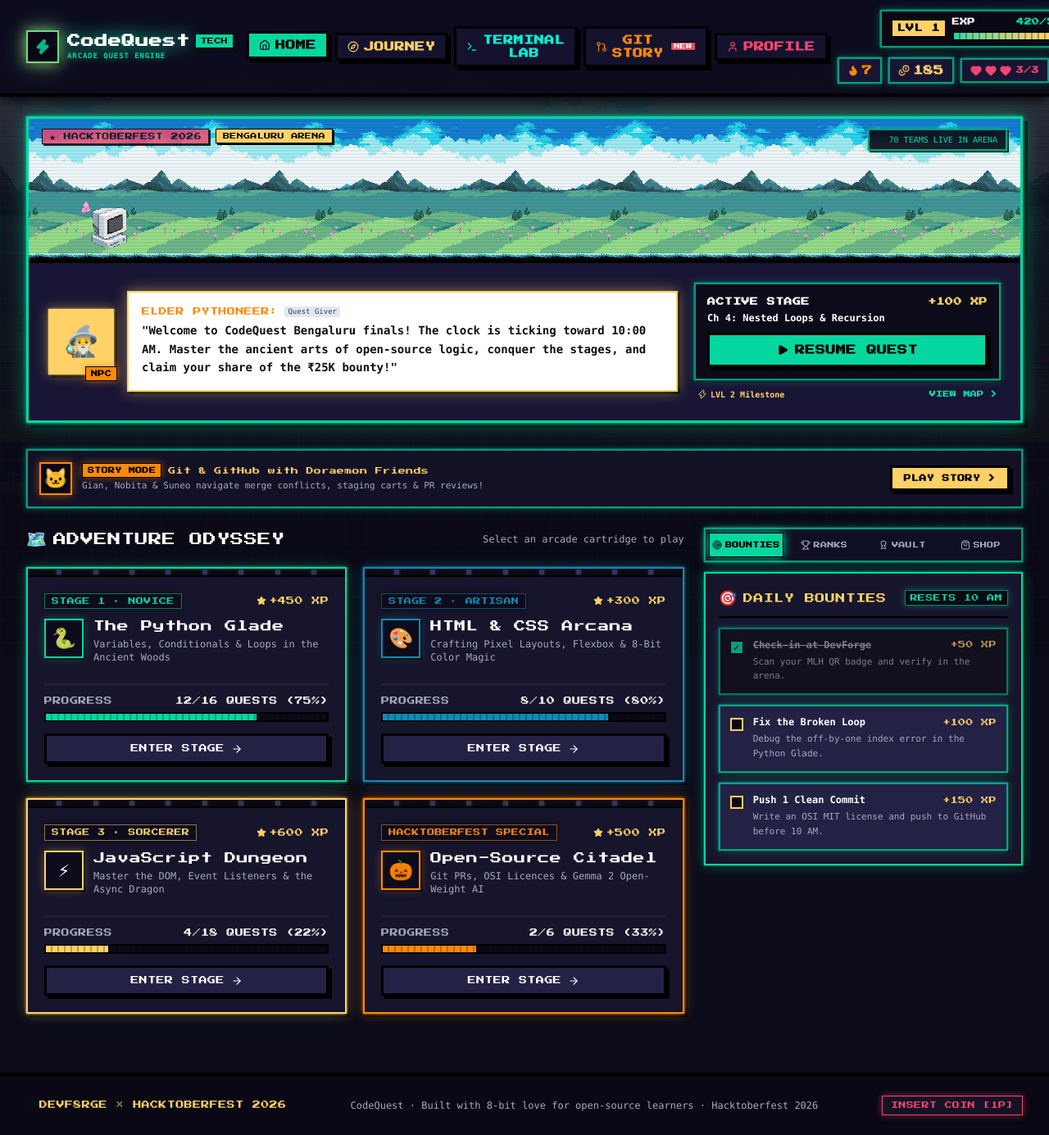
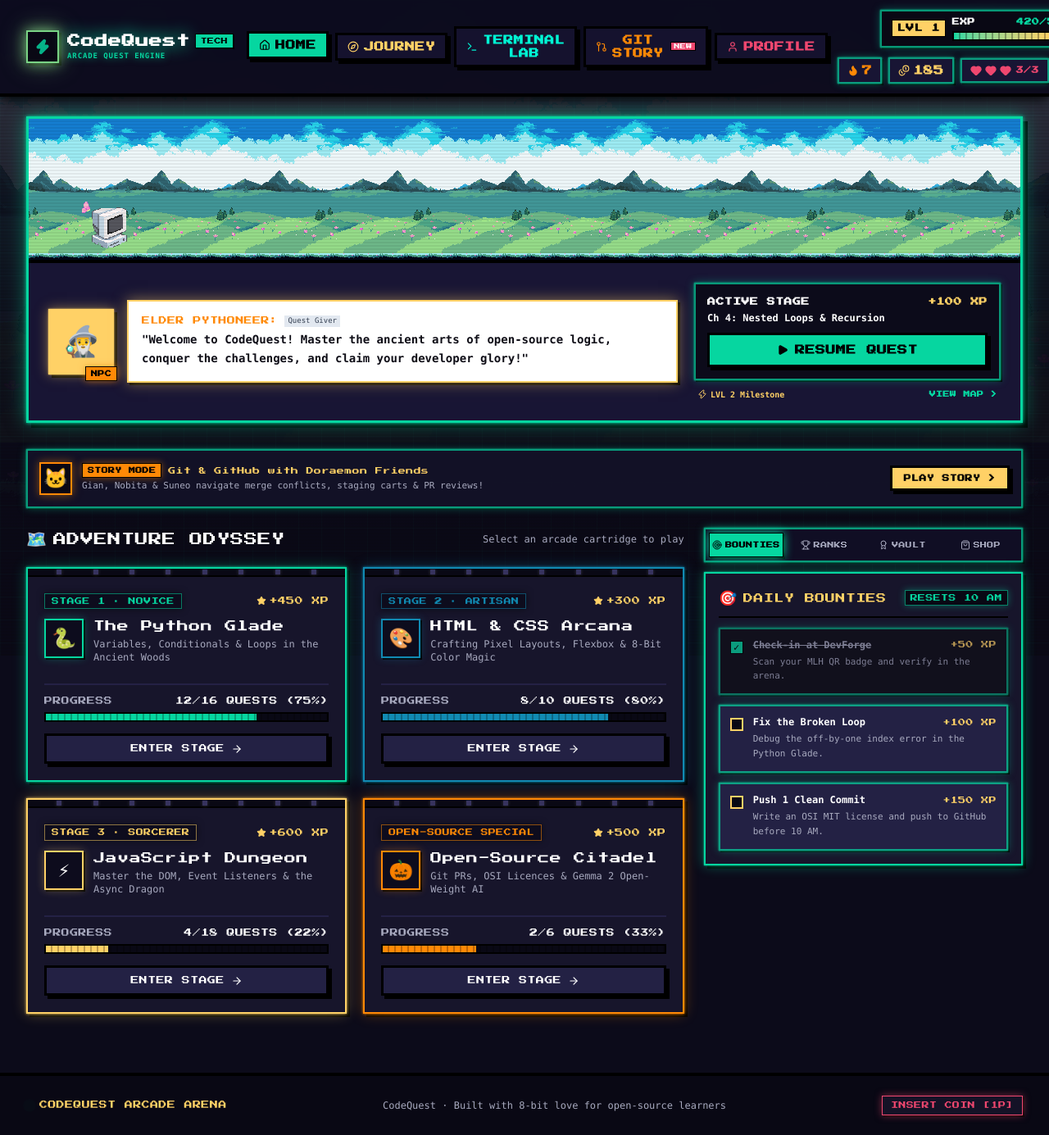
Before and after one commit to anirudhthakur639-rgb/CommitCrew, a Next.js app: page / in a window 1280 px wide. Shown: the whole page at 82% size. Built offline with nearby package versions, Linux system fonts and the light colour scheme.

Commit message:
fix: remove 70 TEAMS LIVE IN ARENA, HACKTOBERFEST 2026, and BENGALURU ARENA texts from front page

```diff
--- a/src/app/page.tsx
+++ b/src/app/page.tsx
@@ -96,12 +96,12 @@ const DashboardContent: React.FC = () => {
           <div className="flex items-center gap-2 justify-center">
             <span className="w-2 h-2 bg-[#06d6a0] rounded-full animate-ping" />
             <span className="font-pixel text-[10px] text-[#ffd166]">
-              DEVF8RGE × HACKTOBERFEST 2026
+              CODEQUEST ARCADE ARENA
             </span>
           </div>
 
           <div className="font-mono text-xs text-[#a7a9be]">
-            CodeQuest · Built with 8-bit love for open-source learners · Hacktoberfest 2026
+            CodeQuest · Built with 8-bit love for open-source learners
           </div>
 
           <div className="font-pixel text-[9px] text-[#ef476f] bg-[#141226] px-2.5 py-1 border border-[#ef476f] shadow-[0_0_10px_rgba(239,71,111,0.5),2px_2px_0_#000]">
--- a/src/components/ArcadeCardExport.tsx
+++ b/src/components/ArcadeCardExport.tsx
@@ -85,7 +85,7 @@ export const ArcadeCardExport: React.FC = () => {
 
     ctx.fillStyle = "#a7a9be";
     ctx.font = "14px monospace";
-    ctx.fillText("Guild: DevForge Bengaluru · Hacktoberfest 2026", 185, 178);
+    ctx.fillText("Guild: CodeQuest Guild · Open Source Explorer", 185, 178);
 
     // Rank Pill
     ctx.fillStyle = "#06d6a0";
--- a/src/components/HeroCabinet.tsx
+++ b/src/components/HeroCabinet.tsx
@@ -76,21 +76,6 @@ export const HeroCabinet: React.FC = () => {
 
         {/* CRT Scanline & Screen Glare Effect */}
         <div className="absolute inset-0 scanlines opacity-30 pointer-events-none z-20" />
-
-        {/* Overlay Badges on Top of Animated Computer Screen */}
-        <div className="absolute top-3 left-3 sm:left-4 z-20 flex items-center gap-2">
-          <span className="bg-[#ef476f] text-black font-pixel text-[9px] px-2 py-0.5 border border-black shadow-[2px_2px_0px_#000] animate-pulse">
-            ★ HACKTOBERFEST 2026
-          </span>
-          <span className="bg-[#ffd166] text-black font-pixel text-[8px] px-2 py-0.5 border border-black shadow-[2px_2px_0px_#000] hidden sm:inline-block">
-            BENGALURU ARENA
-          </span>
-        </div>
-
-        <div className="absolute top-3 right-3 sm:right-4 z-20 bg-[#090814]/90 px-2.5 py-1 pixel-border-sm text-[10px] font-mono text-[#06d6a0] flex items-center gap-1.5 backdrop-blur-xs">
-          <span className="inline-block w-2 h-2 bg-[#06d6a0] rounded-full animate-ping" />
-          <span>70 TEAMS LIVE IN ARENA</span>
-        </div>
       </div>
 
       {/* ================= BOTTOM CONTENT: MASCOT & QUEST ACTION ================= */}
@@ -121,7 +106,7 @@ export const HeroCabinet: React.FC = () => {
                 </span>
               </div>
               <p className="text-xs sm:text-sm font-mono leading-relaxed font-semibold">
-                &quot;Welcome to CodeQuest Bengaluru finals! The clock is ticking toward 10:00 AM. Master the ancient arts of open-source logic, conquer the stages, and claim your share of the ₹25K bounty!&quot;
+                &quot;Welcome to CodeQuest! Master the ancient arts of open-source logic, conquer the challenges, and claim your developer glory!&quot;
               </p>
             </div>
           </div>
--- a/src/components/JourneyTracks.tsx
+++ b/src/components/JourneyTracks.tsx
@@ -80,7 +80,7 @@ export const JourneyTracks: React.FC = () => {
       accentHex: "#ff8906",
       completedQuests: 2,
       totalQuests: 6,
-      levelBadge: "HACKTOBERFEST SPECIAL",
+      levelBadge: "OPEN-SOURCE SPECIAL",
       status: "active",
       xpBounty: 500,
     },
--- a/src/components/JourneyView.tsx
+++ b/src/components/JourneyView.tsx
@@ -297,7 +297,7 @@ git push origin feat/indic-tutor`,
               <div>
                 <div className="flex items-center gap-2 mb-2">
                   <span className="font-pixel text-[9px] bg-[#ffd166] text-black px-2 py-0.5 border border-black">
-                    WORLD 01 · BENGALURU ARENA
+                    WORLD 01 · CODEQUEST ARENA
                   </span>
                   <span className="text-xs font-mono text-[#06d6a0] flex items-center gap-1">
                     <Sparkles className="w-3.5 h-3.5" />
```
Also changed, not shown: src/components/ArcadeShop.tsx (line endings or trailing spaces), src/components/FloatingXpManager.tsx (line endings or trailing spaces), src/components/GameOverModal.tsx (line endings or trailing spaces), src/components/GitBranchGraph.tsx (line endings or trailing spaces).
